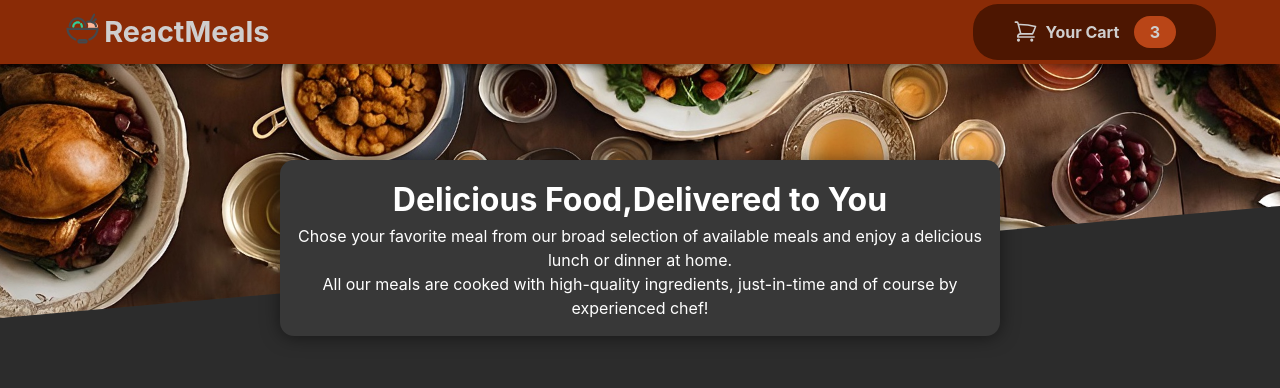
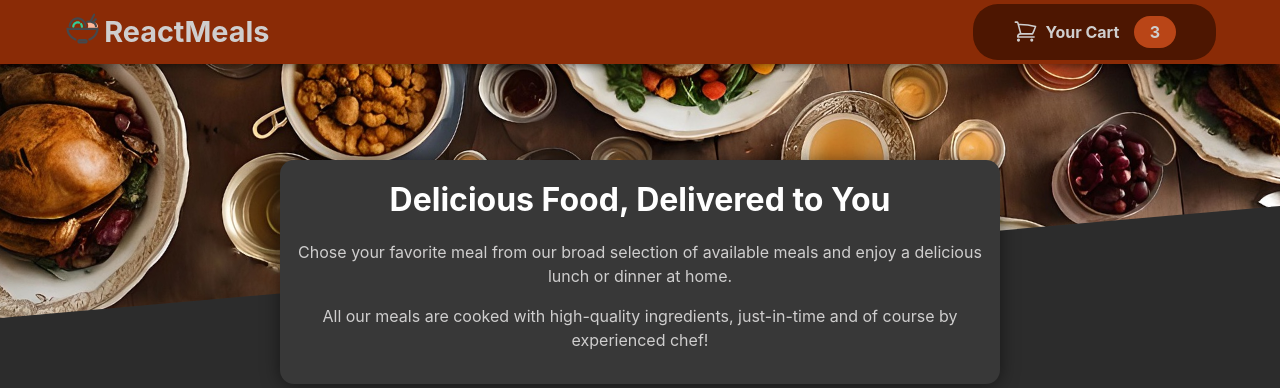
Before and after one commit to Ame3r/ReactMeals, a React (Vite) app: page / in a window 1280 px wide. Shown: the top 388 px of the page. Built offline with nearby package versions, Linux system fonts and the light colour scheme.

Commit message:
Legion
Styling meals summary again

```diff
--- a/src/components/Meals/MealsSummary.jsx
+++ b/src/components/Meals/MealsSummary.jsx
@@ -4,7 +4,7 @@ import styles from "../../styles/sections/MealsSummary.module.css";
 const MealsSummary = () => {
     return (
         <section className={styles.summary}>
-            <h2>Delicious Food,Delivered to You</h2>
+            <h2>Delicious Food, Delivered to You</h2>
             <p>Chose your favorite meal from our broad selection of available meals and enjoy a delicious lunch or dinner at home.</p>
             <p>All our meals are cooked with high-quality ingredients, just-in-time and of course by experienced chef!</p>
         </section>
--- a/src/styles/sections/MealsSummary.module.css
+++ b/src/styles/sections/MealsSummary.module.css
@@ -12,4 +12,8 @@
 }
 .summary h2 {
   font-size: 2rem;
+}
+.summary p {
+  color: rgb(207, 206, 206);
+  margin: 1rem 0;
 }/*# sourceMappingURL=MealsSummary.module.css.map */
--- a/src/styles/sections/MealsSummary.module.scss
+++ b/src/styles/sections/MealsSummary.module.scss
@@ -14,4 +14,8 @@
  h2{
     font-size: 2rem;
  }
+ p{
+    color: colors.$off-white;
+    margin: 1rem 0;
+ }
 }
```
Also changed, not shown: 1 other file (tests, documents, lock files or other folders).
